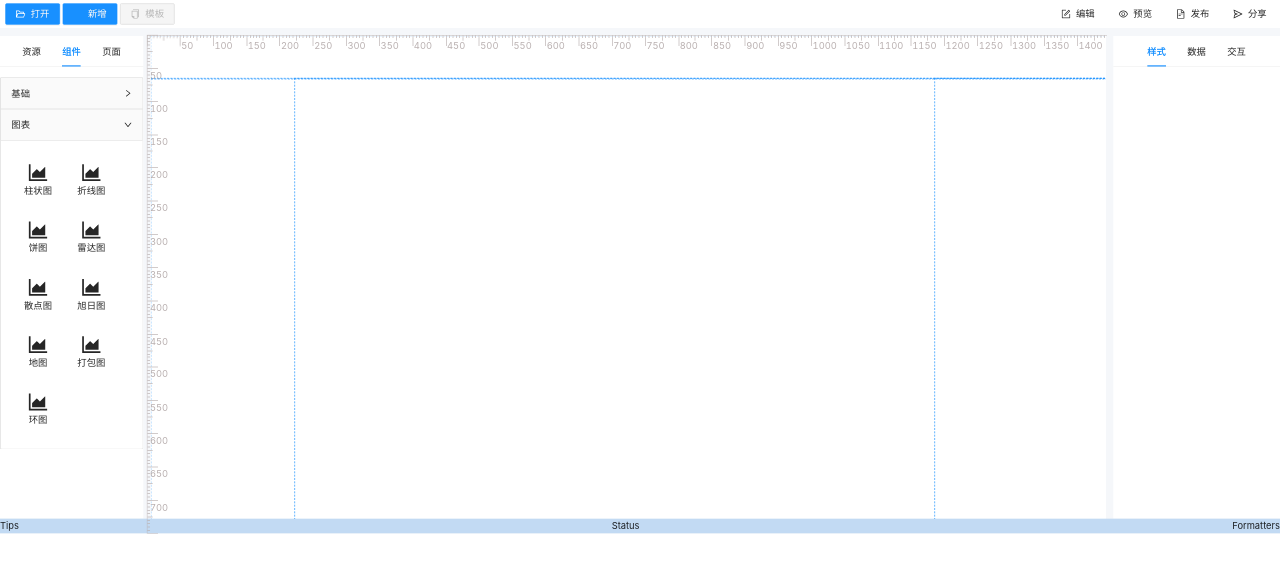
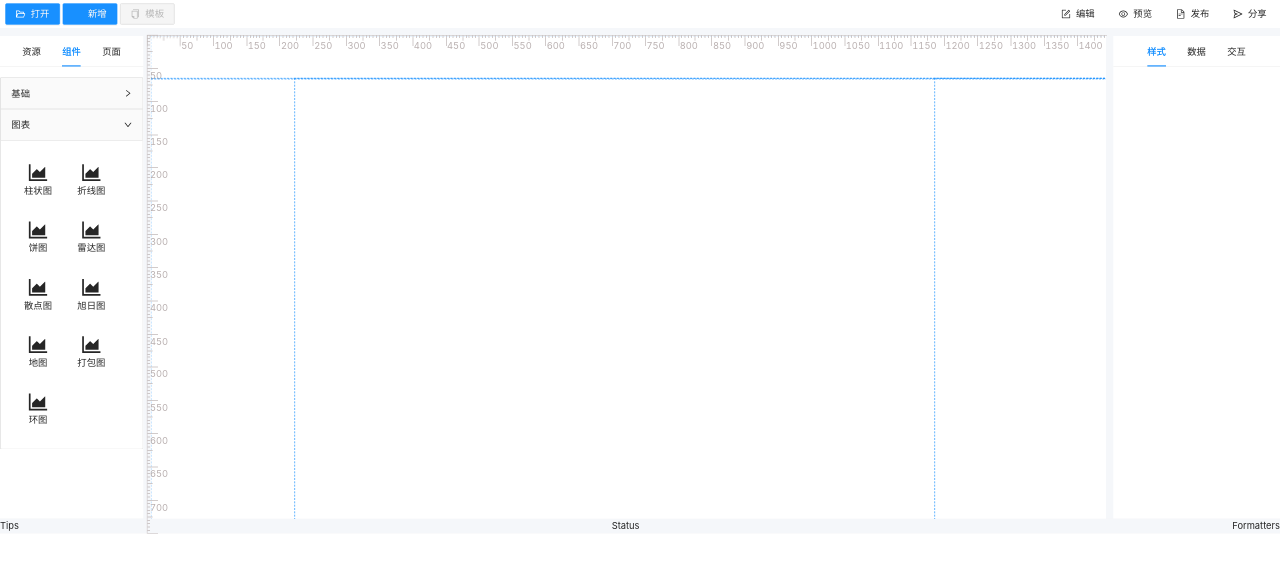
Before and after one commit to czf2015/quad, a React (Vite) app: page / in a window 1280 px wide. Shown: the top 572 px of the page. Built offline with nearby package versions, Linux system fonts and the light colour scheme.

Commit message:
优化交互

```diff
--- a/src/layouts/Default/index.module.less
+++ b/src/layouts/Default/index.module.less
@@ -45,6 +45,6 @@
     justify-content: space-between;
     width: 100%;
     height: 32px;
-    background: #c2daf3;
+    background-color: #f5f7fa;
   }
 }
```
